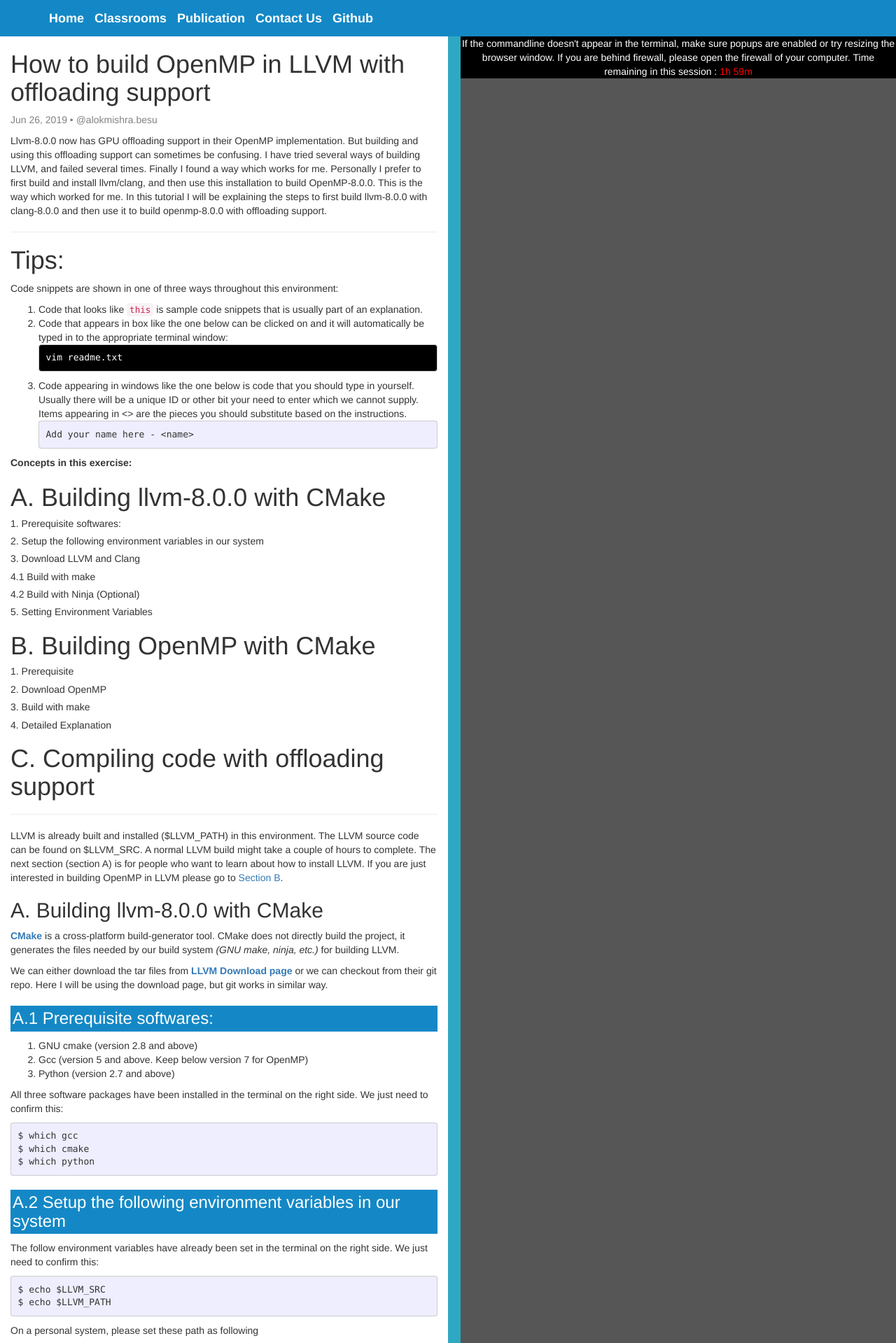
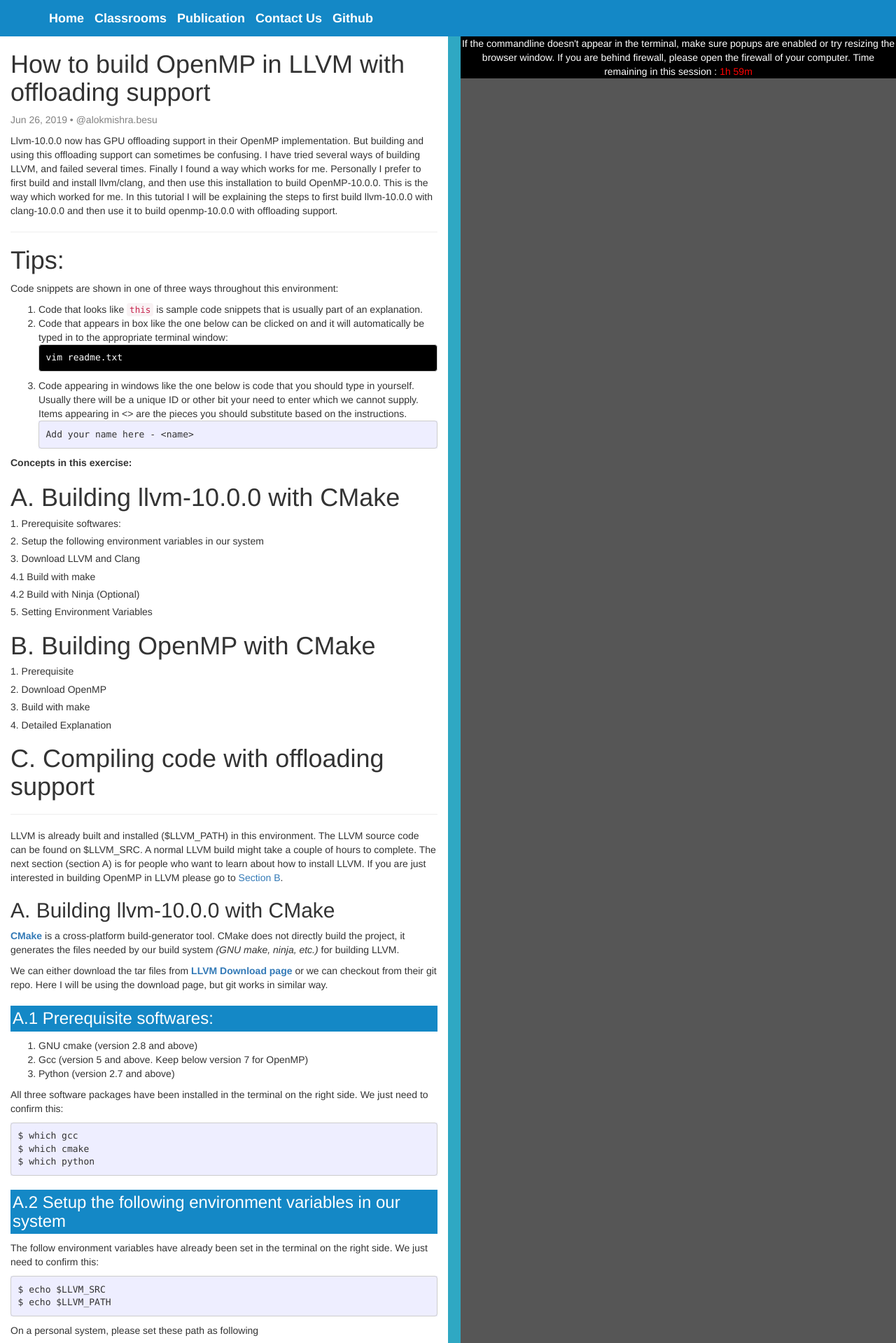
Before and after one commit to freeCompilerCamp/freecompilercamp.github.io, a Jekyll site: the page built from _posts/2019-06-26-llvm-openmp-build.markdown, in a window 1280 px wide. Shown: the top 1919 px of the page at 70% size. Built offline with Jekyll 4.4.1, drawn with Linux system fonts in a browser that asks for light colours; nearby versions of some CDN libraries; some of the changed text lies outside the part shown; grey boxes are pictures that could not be loaded.

Commit message:
update LLVM version

````diff
--- a/_posts/2019-06-26-llvm-openmp-build.markdown
+++ b/_posts/2019-06-26-llvm-openmp-build.markdown
@@ -7,7 +7,7 @@
 tags: [llvm,clang,openmp,gpu,offloading]
 ---
 
-Llvm-8.0.0 now has GPU offloading support in their OpenMP implementation. But building and using this offloading support can sometimes be confusing. I have tried several ways of building LLVM, and failed several times. Finally I found a way which works for me. Personally I prefer to first build and install llvm/clang, and then use this installation to build OpenMP-8.0.0. This is the way which worked for me. In this tutorial I will be explaining the steps to first build llvm-8.0.0 with clang-8.0.0 and then use it to build openmp-8.0.0 with offloading support.
+Llvm-10.0.0 now has GPU offloading support in their OpenMP implementation. But building and using this offloading support can sometimes be confusing. I have tried several ways of building LLVM, and failed several times. Finally I found a way which works for me. Personally I prefer to first build and install llvm/clang, and then use this installation to build OpenMP-10.0.0. This is the way which worked for me. In this tutorial I will be explaining the steps to first build llvm-10.0.0 with clang-10.0.0 and then use it to build openmp-10.0.0 with offloading support.
 
 
 ---
@@ -28,7 +28,7 @@
 ```
 
 **Concepts in this exercise:**
-# A. Building llvm-8.0.0 with CMake
+# A. Building llvm-10.0.0 with CMake
 ##### 1. Prerequisite softwares:
 ##### 2. Setup the following environment variables in our system
 ##### 3. Download LLVM and Clang
@@ -48,7 +48,7 @@
 
 LLVM is already built and installed ($LLVM_PATH) in this environment. The LLVM source code can be found on $LLVM_SRC. A normal LLVM build might take a couple of hours to complete. The next section (section A) is for people who want to learn about how to install LLVM. If you  are just interested in building OpenMP in LLVM please go to [Section B](#openmp).
 
-## A. Building llvm-8.0.0 with CMake
+## A. Building llvm-10.0.0 with CMake
 **[CMake](http://www.cmake.org/)**  is a cross-platform build-generator tool. CMake does not directly build the project, it generates the files needed by our build system *(GNU make, ninja, etc.)* for building LLVM.
 
 We can either download the tar files from **[LLVM Download page](http://releases.llvm.org/download.html)** or we can checkout from their git repo. Here I will be using the download page, but git works in similar way.
@@ -82,19 +82,19 @@
 Note - LLVM is already downloaded into $LLVM_SRC. If you are trying to install in you personal system, run the following commands to download llvm and clang.
 
 ```
-wget http://releases.llvm.org/8.0.0/llvm-8.0.0.src.tar.xz
-tar -xf llvm-8.0.0.src.tar.xz
-export LLVM_SRC=$PWD/llvm-8.0.0.src
-cd llvm-8.0.0.src/tools
-wget http://releases.llvm.org/8.0.0/cfe-8.0.0.src.tar.xz
-tar -xf cfe-8.0.0.src.tar.xz
+wget https://github.com/llvm/llvm-project/releases/download/llvmorg-10.0.0/llvm-10.0.0.src.tar.xz
+tar -xf llvm-10.0.0.src.tar.xz
+export LLVM_SRC=$PWD/llvm-10.0.0.src
+cd llvm-10.0.0.src/tools
+wget https://github.com/llvm/llvm-project/releases/download/llvmorg-10.0.0/clang-10.0.0.src.tar.xz
+tar -xf clang-10.0.0.src.tar.xz
 ```
 ### A.4.1 Build with make
 Create a build directory in $HOME and get into it
 ```.term1
 mkdir llvm_build && cd llvm_build
 ```
-Run the cmake command. Here we are building llvm-8.0.0 and clang-8.0.0 using make build system.
+Run the cmake command. Here we are building llvm-10.0.0 and clang-10.0.0 using make build system.
 CMAKE_BUILD_TYPE specifies the build type on single-configuration generators. Here we are giving the build type as RELEASE. We can also use DEBUG, if we want to build llvm in debug mode.
 ```WARNING``` - building llvm in debug mode will normally consume over 20GB of our space.
 
@@ -154,7 +154,7 @@
 
 Optional environment variables
 ```.term1
-export CLANG_VERSION=8.0.0
+export CLANG_VERSION=10.0.0
 export CLANG_PATH=$LLVM_PATH
 export CLANG_BIN=$LLVM_PATH/bin
 export CLANG_LIB=$LLVM_PATH/lib
@@ -169,17 +169,17 @@
 ### B.2 Download OpenMP
 Get the OpenMP source code
 ```.term1
-wget http://releases.llvm.org/8.0.0/openmp-8.0.0.src.tar.xz
+wget https://github.com/llvm/llvm-project/releases/download/llvmorg-10.0.0/openmp-10.0.0.src.tar.xz
 ```
-Untar openmp-8.0.0.src.tar.xz
+Untar openmp-10.0.0.src.tar.xz
 ```.term1
-tar -xf openmp-8.0.0.src.tar.xz
+tar -xf openmp-10.0.0.src.tar.xz
 ```
 
 ### B.3 Build with make
-Goto openmp-8.0.0.src
+Goto openmp-10.0.0.src
 ```.term1
-cd openmp-8.0.0.src
+cd openmp-10.0.0.src
 ```
 Create a build directory and get into it
 ```.term1
````
